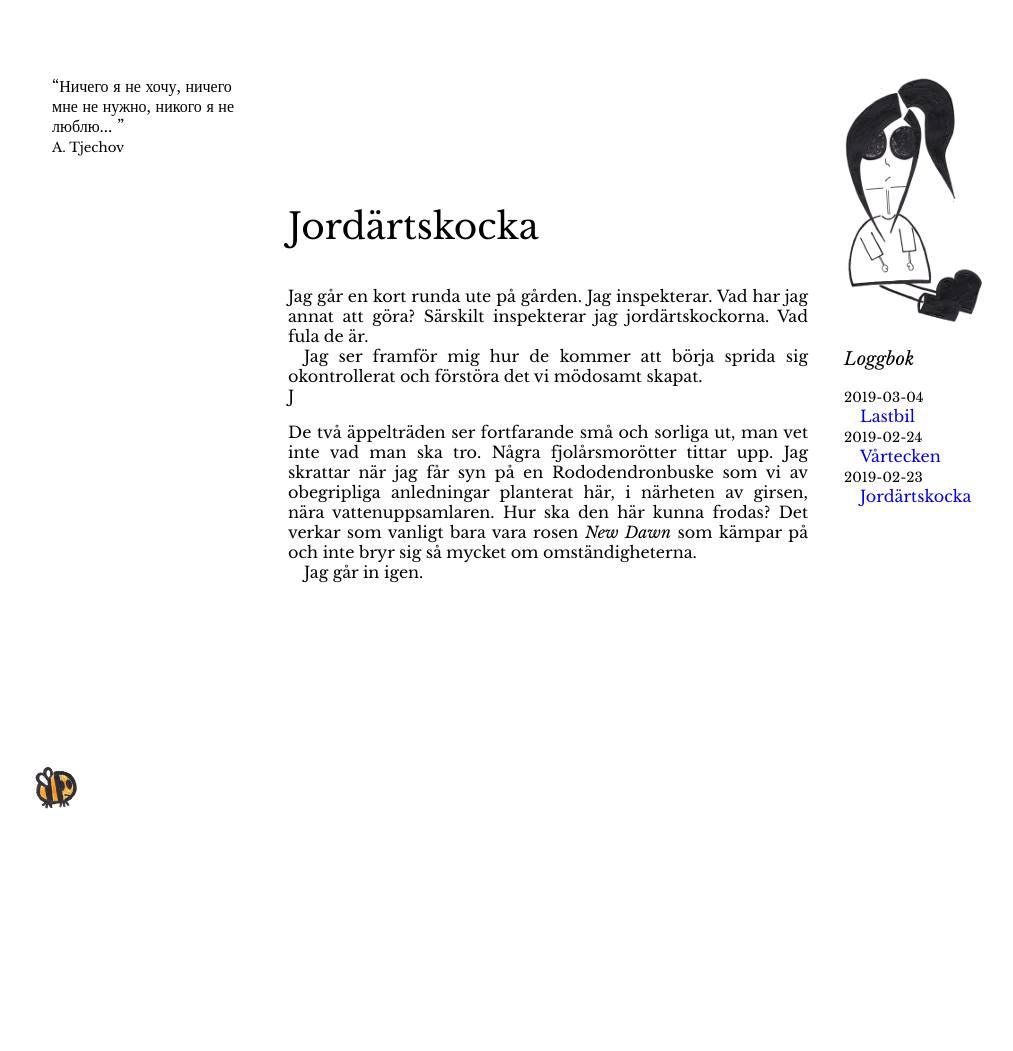
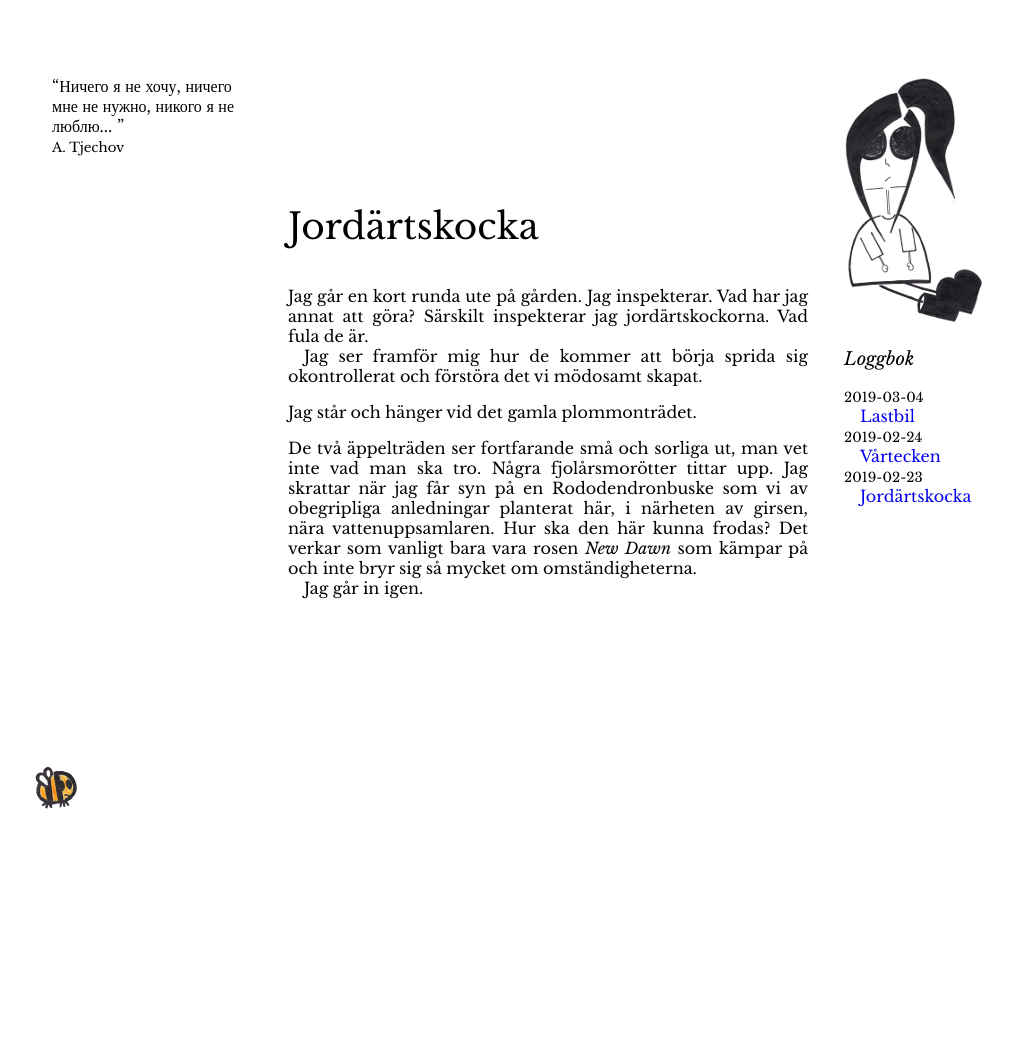
Before and after one commit to amandasandberg/amandasandberg.github.io, a Jekyll site: the page built from _posts/2019-02-23-jordarta.md, in a window 1280 px wide. Shown: the whole page, without its empty margins (92-1105 px from the left). Built offline with Jekyll 4.4.1, drawn with Linux system fonts in a browser that asks for light colours.

Commit message:
Update 2019-02-23-jordarta.md

```diff
--- a/_posts/2019-02-23-jordarta.md
+++ b/_posts/2019-02-23-jordarta.md
@@ -6,9 +6,10 @@ title: "Jordärtskocka"
 Jag går en kort runda ute på gården. Jag inspekterar.
 Vad har jag annat att göra?
 Särskilt inspekterar jag jordärtskockorna. Vad fula de är.
-<span>Jag ser framför mig hur de kommer att börja sprida sig okontrollerat och förstöra det vi mödosamt skapat.</span> J
+<span>Jag ser framför mig hur de kommer att börja sprida sig okontrollerat och förstöra det vi mödosamt skapat.</span>
 
+Jag står och hänger vid det gamla plommonträdet.
 
- De två äppelträden ser fortfarande små och sorliga ut, man vet inte vad man ska tro. Några fjolårsmorötter tittar upp. Jag skrattar när jag får syn på en Rododendronbuske som vi av obegripliga anledningar planterat här, i närheten av girsen, nära vattenuppsamlaren. Hur ska den här kunna frodas?
+De två äppelträden ser fortfarande små och sorliga ut, man vet inte vad man ska tro. Några fjolårsmorötter tittar upp. Jag skrattar när jag får syn på en Rododendronbuske som vi av obegripliga anledningar planterat här, i närheten av girsen, nära vattenuppsamlaren. Hur ska den här kunna frodas?
  Det verkar som vanligt bara vara rosen _New Dawn_ som kämpar på och inte bryr sig så mycket om omständigheterna.
  <span>Jag går in igen.</span>
```
